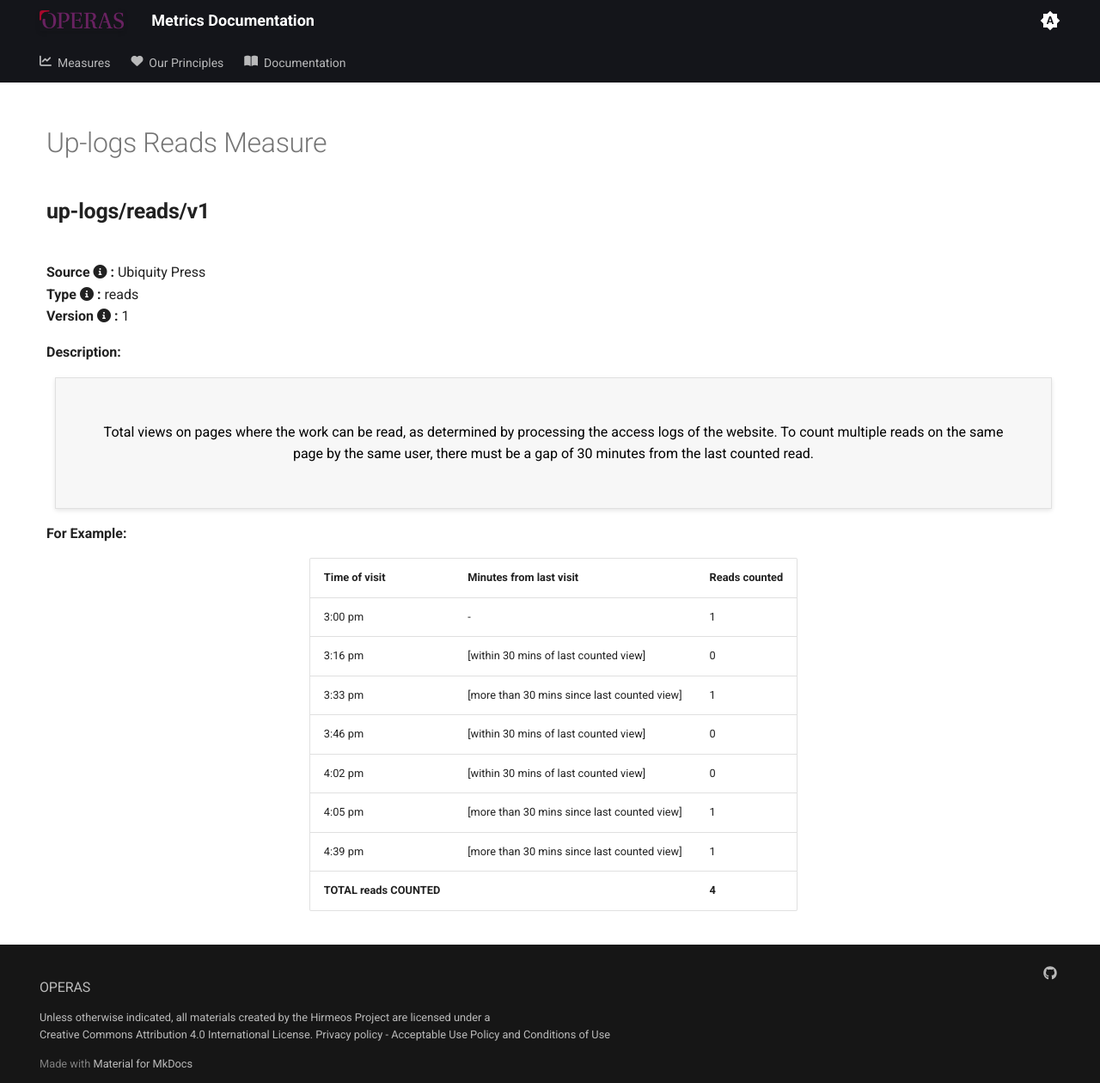
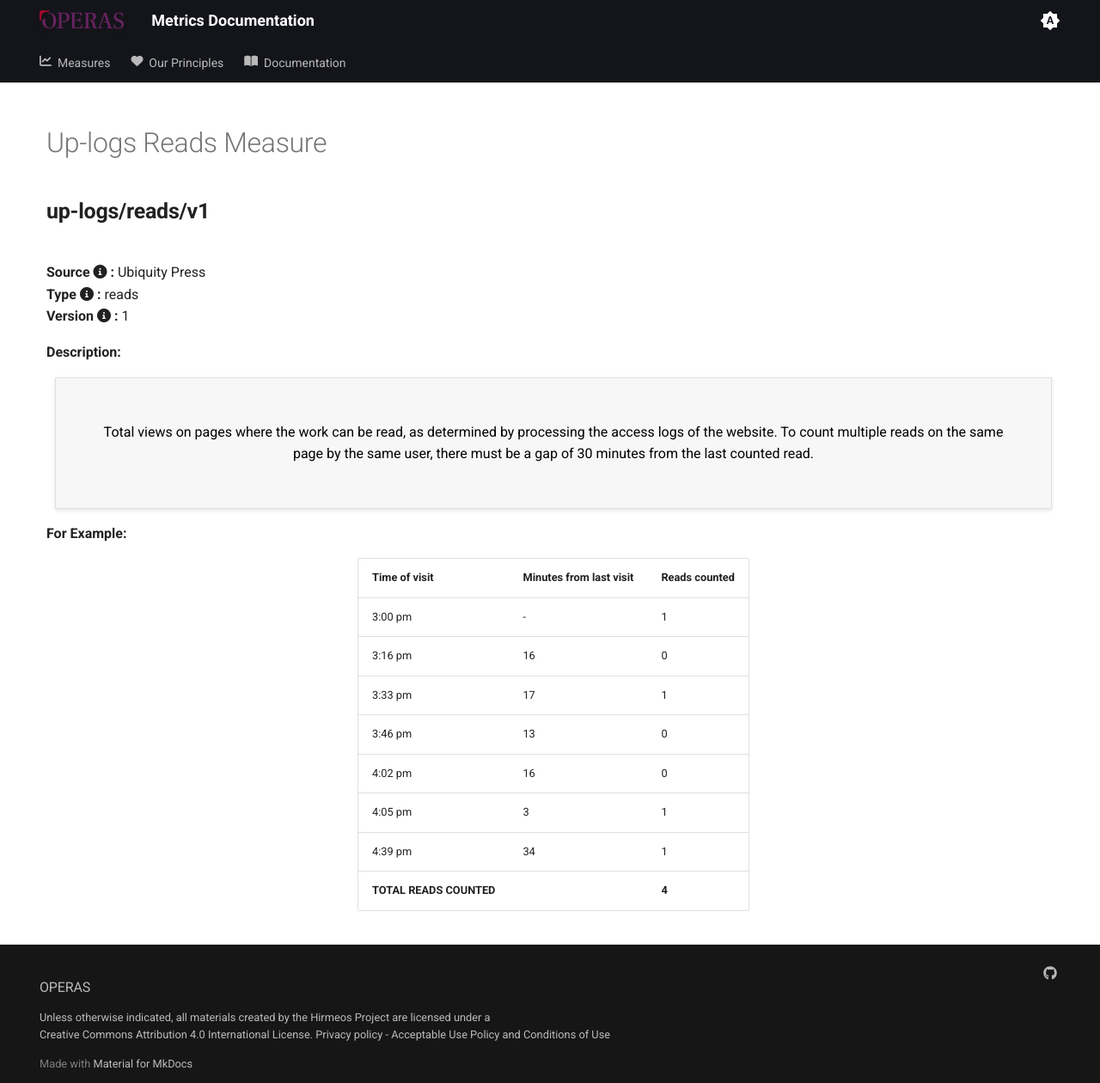
Before and after one commit to operas-eu/metrics_portal, an MkDocs documentation site: the page built from docs/up-logs/reads/v1.md, in a window 1280 px wide and 1260 px high. Shown: the whole window at 86% size. Built offline with MkDocs 1.6.1 and Material for MkDocs 9.7.7, drawn with Linux system fonts in a browser that asks for light colours.

Commit message:
Corrections to the merge from PLAT-1716

```diff
--- a/docs/up-logs/reads/v1.md
+++ b/docs/up-logs/reads/v1.md
@@ -32,36 +32,36 @@ For Example:
         </tr>
         <tr>
             <td>3:16 pm</td>
-            <td>[within 30 mins of last counted view]</td>
+            <td>16</td>
             <td>0</td>
         </tr>
         <tr>
             <td>3:33 pm</td>
-            <td>[more than 30 mins since last counted view]</td>
+            <td>17</td>
             <td>1</td>
         </tr>
         <tr>
             <td>3:46 pm</td>
-            <td>[within 30 mins of last counted view]</td>
+            <td>13</td>
             <td>0</td>
         </tr>
         <tr>
             <td>4:02 pm</td>
-            <td>[within 30 mins of last counted view]</td>
+            <td>16</td>
             <td>0</td>
         </tr>
         <tr>
             <td>4:05 pm</td>
-            <td>[more than 30 mins since last counted view]</td>
+            <td>3</td>
             <td>1</td>
         </tr>
         <tr>
             <td>4:39 pm</td>
-            <td>[more than 30 mins since last counted view]</td>
+            <td>34</td>
             <td>1</td>
         </tr>
         <tr>
-            <td><strong>TOTAL reads COUNTED</strong></td>
+            <td><strong>TOTAL READS COUNTED</strong></td>
             <td></td>
             <td><strong>4</strong></td>
         </tr>
```
Also changed, not shown: docs/up-ga/downloads/v1.md (+1 -1 lines), docs/up-ga/reads/v1.md (+1 -1 lines), docs/up-ga/sessions/v1.md (+1 -1 lines), docs/up-logs/downloads/v1.md (+6 -6 lines), docs/up-logs/sessions/v1.md (+6 -6 lines), site/sitemap.xml, site/up-ga/downloads/v1/index.html, site/up-ga/reads/v1/index.html, site/up-ga/sessions/v1/index.html, site/up-logs/downloads/v1/index.html, site/up-logs/reads/v1/index.html, site/up-logs/sessions/v1/index.html, 1 other file.
